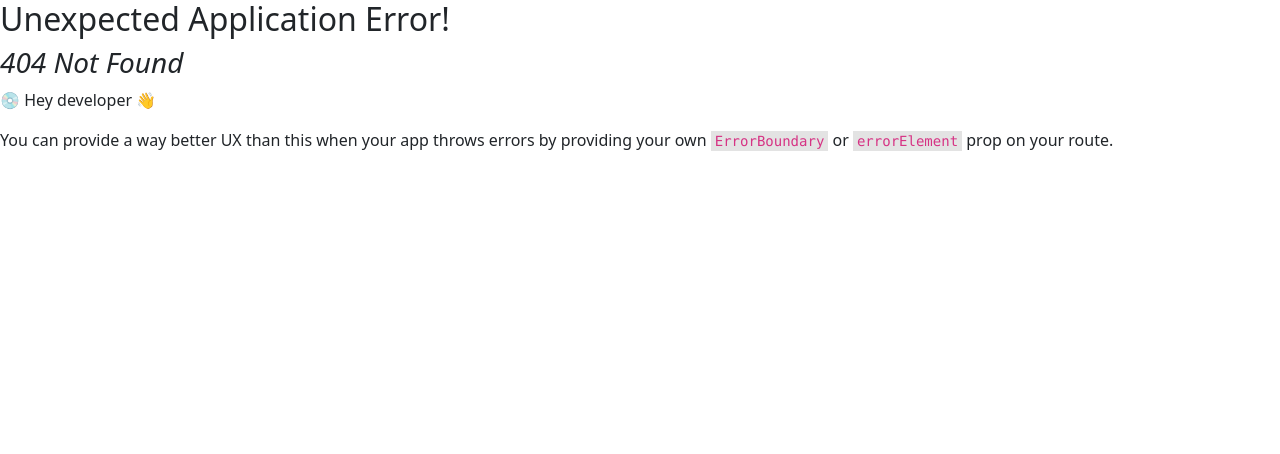
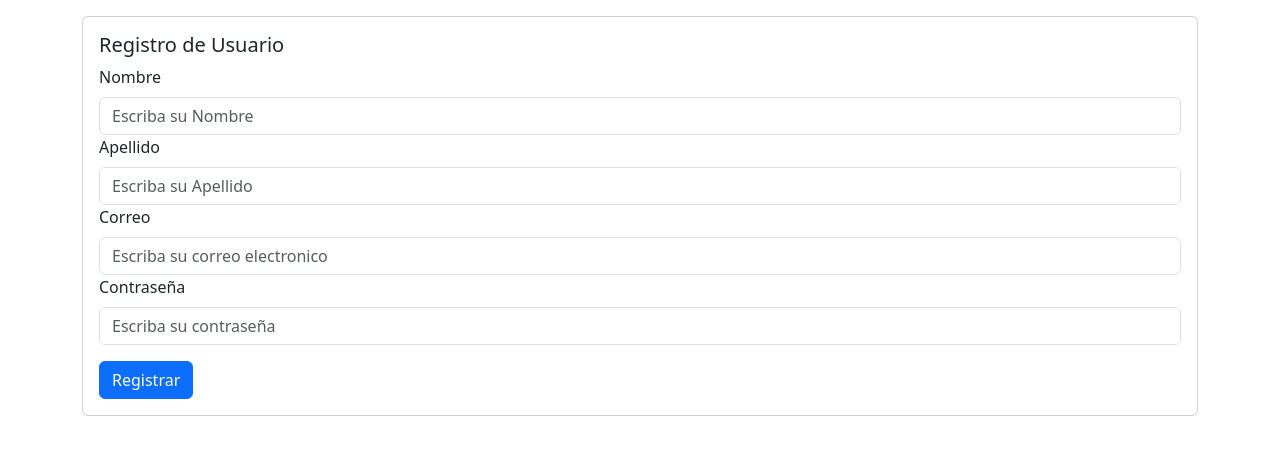
Before and after one commit to Ulises-Waler/Cuestionarios, a React (Create React App) app: page /register in a window 1280 px wide. Before the commit this address had no page. Shown: the top 454 px of the page. Built offline with nearby package versions, Linux system fonts and the light colour scheme; the HTML template or start-up script is replaced by a standard one.

Commit message:
Se añadio Registros

```diff
--- a/src/Home.js
+++ b/src/Home.js
@@ -139,7 +139,7 @@ export const Home = () => {
                                 className="mt-2"
                             />
                         </Card>
-                        <div className="text-end">
+                        <div className="text-end" >
                             <Button  className="mt-3" variant="success" onClick={handleAddUser}>Agregar Usuario</Button>
                         </div>
                     </Card.Body>
--- a/src/Login.js
+++ b/src/Login.js
@@ -1,57 +1,47 @@
 import React from "react";
-import { useState } from "react"
-import { Card, Container, Form, Button, Nav, Navbar} from "react-bootstrap";
-
+import { useState } from "react";
+import { Card, Container, Form, Button } from "react-bootstrap";
+import { useNavigate } from "react-router-dom";
 
 export const Login = () => {
+  const [data, setData] = useState({});
+  const navigate = useNavigate();
 
-    const [data, setData] = useState({})
-    const onChangeregister = (e)=>{
+  const onChangeregister = (e) => {
     e.preventDefault();
     const nData = data;
     nData[e.target.name] = e.target.value;
     setData(nData);
     console.log(nData);
-    }
-    const onSubmit= () => {
-            console.log(data)
-    }
+  };
+
+  const onSubmit = () => {
+    console.log(data);
+  };
 
   return (
     <>
-
       <Container>
-        <Navbar expand="lg" className="bg-body-tertiary">
-            <Container>
-                <Navbar.Brand href="#home">....</Navbar.Brand>
-                <Navbar.Toggle aria-controls="basic-navbar-nav" />
-                <Navbar.Collapse id="basic-navbar-nav">
-                <Nav className="me-auto">
-                    <Nav.Link href="#home">....</Nav.Link>
-                    <Nav.Link href="#link">....</Nav.Link>
-                </Nav>
-                </Navbar.Collapse>
-            </Container>
-        </Navbar>
         <Card className="mt-3">
           <Card.Body>
-                <Card.Title>Inicio de Sesion</Card.Title>
+            <Card.Title>Inicio de Sesión</Card.Title>
             <Form>
               <Form.Group>
                 <Form.Label>Correo</Form.Label>
-                      <Form.Control onChange={onChangeregister} name="email" type="text" placeholder="Escriba su correo electronico"/>
+                <Form.Control onChange={onChangeregister} name="email" type="text" placeholder="Escriba su correo electrónico"/>
               </Form.Group>
               <Form.Group>
                 <Form.Label>Contraseña</Form.Label>
                 <Form.Control onChange={onChangeregister} name="password" type="password" placeholder="Escriba su contraseña"/>
               </Form.Group>
-                  <Button className="mt-3" variant="primary" type="submit" onClick={()=>{onSubmit()}}>Ingresar</Button>
+              <Button className="mt-3" variant="primary" type="submit" onClick={() => navigate("/home")}>Ingresar</Button>
+              <Button className="mt-3 ms-2" variant="secondary"onClick={() => navigate("/register")}>Registrar</Button>
             </Form>
           </Card.Body>
         </Card>
       </Container>
     </>
   );
-}
+};
 
 export default Login;
--- /dev/null
+++ b/src/Registro.js
@@ -0,0 +1,38 @@
+import React from "react";
+import { Card, Container, Form, Button } from "react-bootstrap";
+import { useNavigate } from "react-router-dom";
+
+
+export const Registro = () => {
+  const navigate = useNavigate();
+
+
+  return (
+    <Container>
+      <Card className="mt-3">
+        <Card.Body>
+          <Card.Title>Registro de Usuario</Card.Title>
+          <Form>
+          <Form.Group>
+              <Form.Label>Nombre</Form.Label>
+              <Form.Control type="text" placeholder="Escriba su Nombre" />
+            </Form.Group>
+            <Form.Group>
+              <Form.Label>Apellido</Form.Label>
+              <Form.Control type="text" placeholder="Escriba su Apellido" />
+            </Form.Group>
+            <Form.Group>
+              <Form.Label>Correo</Form.Label>
+              <Form.Control type="text" placeholder="Escriba su correo electronico" />
+            </Form.Group>
+            <Form.Group>
+              <Form.Label>Contraseña</Form.Label>
+              <Form.Control type="password" placeholder="Escriba su contraseña" />
+            </Form.Group>
+            <Button onClick={() => navigate("/")} className="mt-3" variant="primary">Registrar</Button>
+          </Form>
+        </Card.Body>
+      </Card>
+    </Container>
+  );
+};
--- a/src/index.js
+++ b/src/index.js
@@ -11,6 +11,7 @@ import 'bootstrap/dist/css/bootstrap.min.css';
 import Login from './Login';
 import RecoverPassword from './RecoverPassword';
 import Home from './Home';
+import { Registro } from './Registro';
 
 
 const router = createBrowserRouter([
@@ -27,6 +28,10 @@ const router = createBrowserRouter([
     path: "/home",
     element: <Home/>
   },
+  {
+    path: "/register",
+    element: <Registro/>
+  },
 ]);
 const root = ReactDOM.createRoot(document.getElementById('root'));
 root.render(
```
Lines whose indentation alone changed are shown as unchanged.
